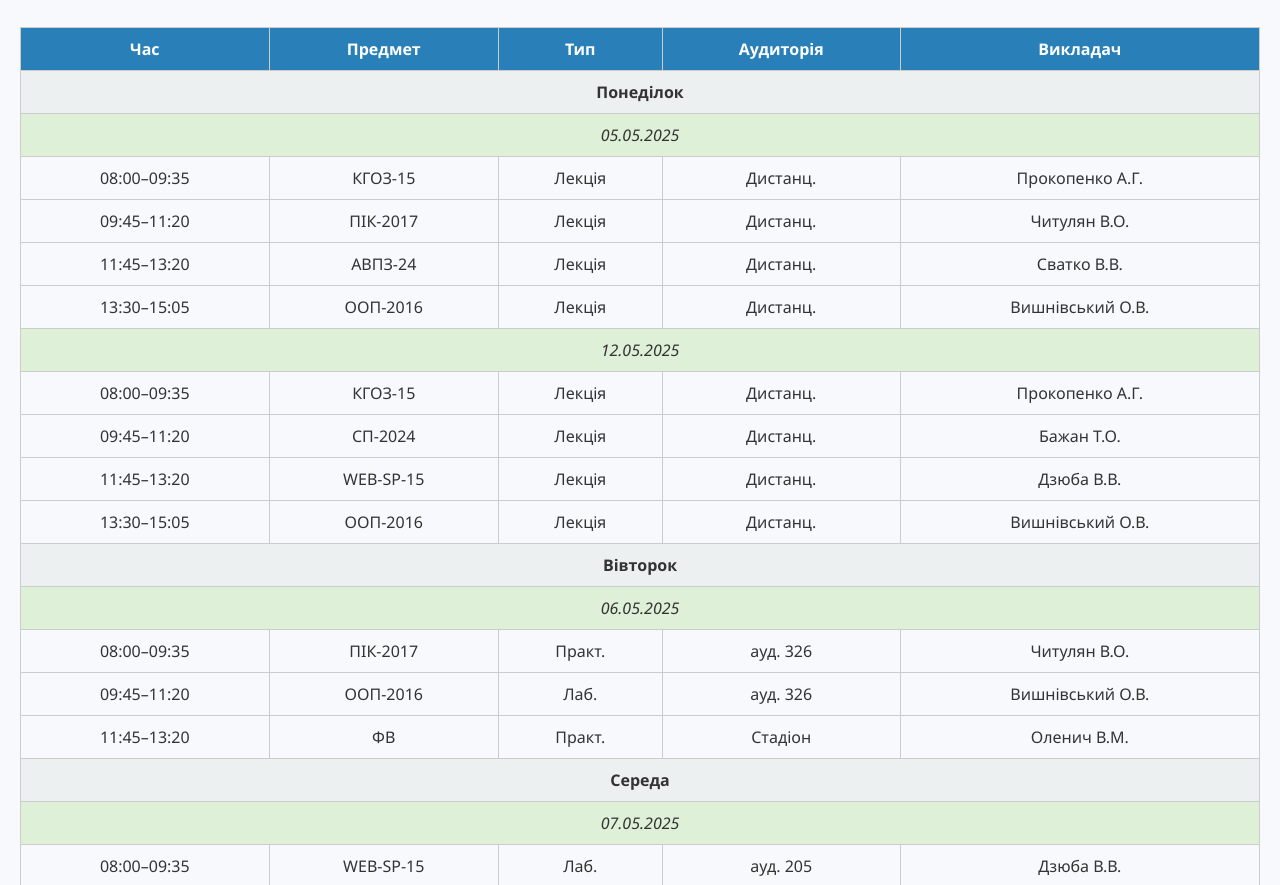
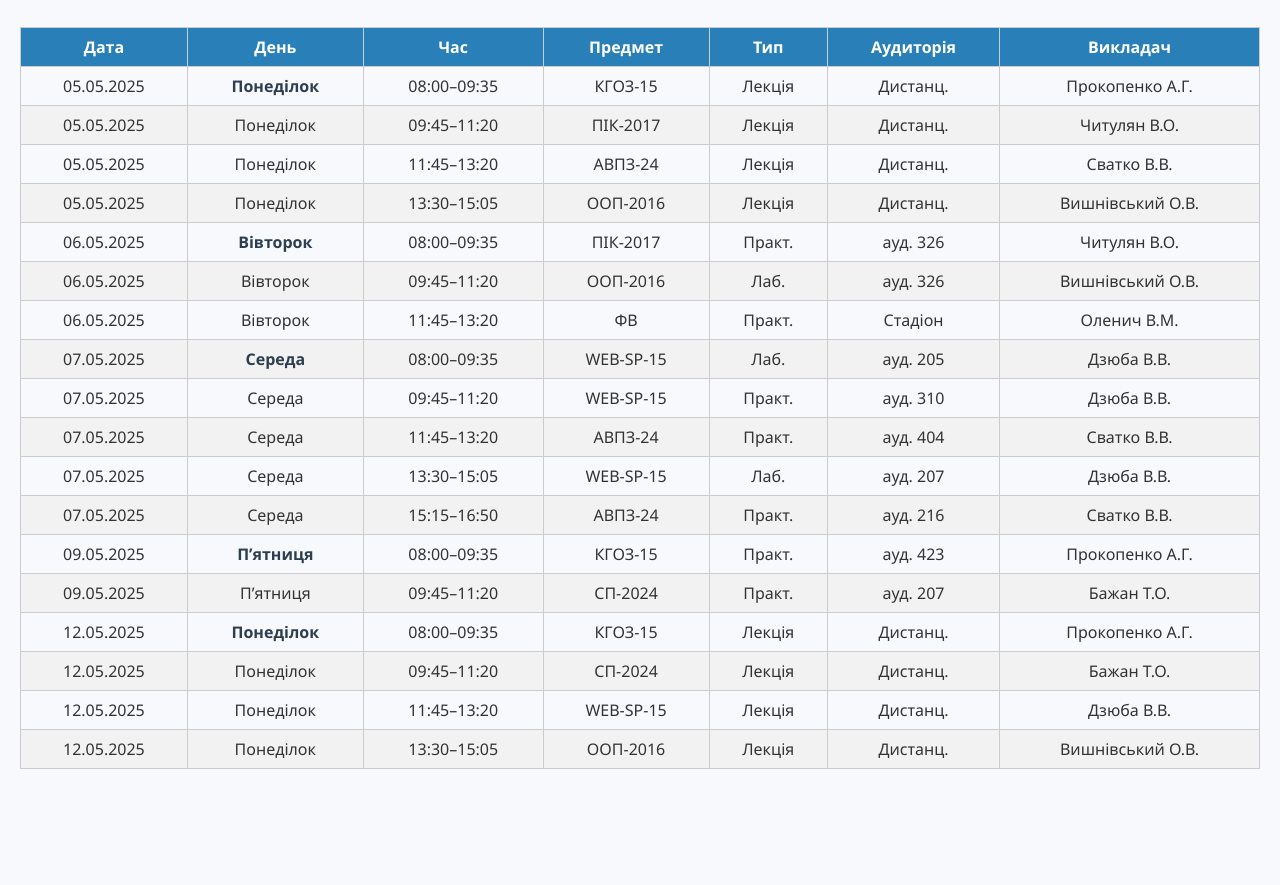
Before and after one commit to atakomiq/my-website, a plain HTML site: page practice1.html in a window 1280 px wide. Shown: the part 67-952 px from the top of the page. After the commit the page ends 856 px from the top, so only its background shows below. Drawn offline with Linux system fonts and the light colour scheme.

Commit message:
Update practice1.html

```diff
--- a/practice1.html
+++ b/practice1.html
@@ -14,29 +14,26 @@
             text-align: center;
             color: #2c3e50;
         }
-        .schedule {
+        table {
             width: 100%;
             border-collapse: collapse;
             margin-top: 30px;
         }
-        .schedule th, .schedule td {
+        th, td {
             border: 1px solid #ccc;
-            padding: 10px;
+            padding: 8px 10px;
             text-align: center;
         }
-        .schedule th {
+        th {
             background-color: #2980b9;
             color: white;
         }
-        .day-row {
-            background-color: #ecf0f1;
+        tr:nth-child(even) {
+            background-color: #f2f2f2;
+        }
+        .day-name {
             font-weight: bold;
-            text-align: left;
-            padding-left: 10px;
-        }
-        .date-row {
-            background-color: #dff0d8;
-            font-style: italic;
+            color: #2c3e50;
         }
     </style>
 </head>
@@ -44,9 +41,11 @@
 
 <h1>Розклад занять на травень 2025</h1>
 
-<table class="schedule">
+<table>
     <thead>
         <tr>
+            <th>Дата</th>
+            <th>День</th>
             <th>Час</th>
             <th>Предмет</th>
             <th>Тип</th>
@@ -55,46 +54,28 @@
         </tr>
     </thead>
     <tbody>
-        <!-- Понеділок -->
-        <tr><td colspan="5" class="day-row">Понеділок</td></tr>
+        <tr><td>05.05.2025</td><td class="day-name">Понеділок</td><td>08:00–09:35</td><td>КГОЗ-15</td><td>Лекція</td><td>Дистанц.</td><td>Прокопенко А.Г.</td></tr>
+        <tr><td>05.05.2025</td><td>Понеділок</td><td>09:45–11:20</td><td>ПІК-2017</td><td>Лекція</td><td>Дистанц.</td><td>Читулян В.О.</td></tr>
+        <tr><td>05.05.2025</td><td>Понеділок</td><td>11:45–13:20</td><td>АВПЗ-24</td><td>Лекція</td><td>Дистанц.</td><td>Сватко В.В.</td></tr>
+        <tr><td>05.05.2025</td><td>Понеділок</td><td>13:30–15:05</td><td>ООП-2016</td><td>Лекція</td><td>Дистанц.</td><td>Вишнівський О.В.</td></tr>
 
-        <tr><td colspan="5" class="date-row">05.05.2025</td></tr>
-        <tr><td>08:00–09:35</td><td>КГОЗ-15</td><td>Лекція</td><td>Дистанц.</td><td>Прокопенко А.Г.</td></tr>
-        <tr><td>09:45–11:20</td><td>ПІК-2017</td><td>Лекція</td><td>Дистанц.</td><td>Читулян В.О.</td></tr>
-        <tr><td>11:45–13:20</td><td>АВПЗ-24</td><td>Лекція</td><td>Дистанц.</td><td>Сватко В.В.</td></tr>
-        <tr><td>13:30–15:05</td><td>ООП-2016</td><td>Лекція</td><td>Дистанц.</td><td>Вишнівський О.В.</td></tr>
+        <tr><td>06.05.2025</td><td class="day-name">Вівторок</td><td>08:00–09:35</td><td>ПІК-2017</td><td>Практ.</td><td>ауд. 326</td><td>Читулян В.О.</td></tr>
+        <tr><td>06.05.2025</td><td>Вівторок</td><td>09:45–11:20</td><td>ООП-2016</td><td>Лаб.</td><td>ауд. 326</td><td>Вишнівський О.В.</td></tr>
+        <tr><td>06.05.2025</td><td>Вівторок</td><td>11:45–13:20</td><td>ФВ</td><td>Практ.</td><td>Стадіон</td><td>Оленич В.М.</td></tr>
 
-        <tr><td colspan="5" class="date-row">12.05.2025</td></tr>
-        <tr><td>08:00–09:35</td><td>КГОЗ-15</td><td>Лекція</td><td>Дистанц.</td><td>Прокопенко А.Г.</td></tr>
-        <tr><td>09:45–11:20</td><td>СП-2024</td><td>Лекція</td><td>Дистанц.</td><td>Бажан Т.О.</td></tr>
-        <tr><td>11:45–13:20</td><td>WEB-SP-15</td><td>Лекція</td><td>Дистанц.</td><td>Дзюба В.В.</td></tr>
-        <tr><td>13:30–15:05</td><td>ООП-2016</td><td>Лекція</td><td>Дистанц.</td><td>Вишнівський О.В.</td></tr>
+        <tr><td>07.05.2025</td><td class="day-name">Середа</td><td>08:00–09:35</td><td>WEB-SP-15</td><td>Лаб.</td><td>ауд. 205</td><td>Дзюба В.В.</td></tr>
+        <tr><td>07.05.2025</td><td>Середа</td><td>09:45–11:20</td><td>WEB-SP-15</td><td>Практ.</td><td>ауд. 310</td><td>Дзюба В.В.</td></tr>
+        <tr><td>07.05.2025</td><td>Середа</td><td>11:45–13:20</td><td>АВПЗ-24</td><td>Практ.</td><td>ауд. 404</td><td>Сватко В.В.</td></tr>
+        <tr><td>07.05.2025</td><td>Середа</td><td>13:30–15:05</td><td>WEB-SP-15</td><td>Лаб.</td><td>ауд. 207</td><td>Дзюба В.В.</td></tr>
+        <tr><td>07.05.2025</td><td>Середа</td><td>15:15–16:50</td><td>АВПЗ-24</td><td>Практ.</td><td>ауд. 216</td><td>Сватко В.В.</td></tr>
 
-        <!-- Вівторок -->
-        <tr><td colspan="5" class="day-row">Вівторок</td></tr>
+        <tr><td>09.05.2025</td><td class="day-name">П’ятниця</td><td>08:00–09:35</td><td>КГОЗ-15</td><td>Практ.</td><td>ауд. 423</td><td>Прокопенко А.Г.</td></tr>
+        <tr><td>09.05.2025</td><td>П’ятниця</td><td>09:45–11:20</td><td>СП-2024</td><td>Практ.</td><td>ауд. 207</td><td>Бажан Т.О.</td></tr>
 
-        <tr><td colspan="5" class="date-row">06.05.2025</td></tr>
-        <tr><td>08:00–09:35</td><td>ПІК-2017</td><td>Практ.</td><td>ауд. 326</td><td>Читулян В.О.</td></tr>
-        <tr><td>09:45–11:20</td><td>ООП-2016</td><td>Лаб.</td><td>ауд. 326</td><td>Вишнівський О.В.</td></tr>
-        <tr><td>11:45–13:20</td><td>ФВ</td><td>Практ.</td><td>Стадіон</td><td>Оленич В.М.</td></tr>
-
-        <!-- Середа -->
-        <tr><td colspan="5" class="day-row">Середа</td></tr>
-
-        <tr><td colspan="5" class="date-row">07.05.2025</td></tr>
-        <tr><td>08:00–09:35</td><td>WEB-SP-15</td><td>Лаб.</td><td>ауд. 205</td><td>Дзюба В.В.</td></tr>
-        <tr><td>09:45–11:20</td><td>WEB-SP-15</td><td>Практ.</td><td>ауд. 310</td><td>Дзюба В.В.</td></tr>
-        <tr><td>11:45–13:20</td><td>АВПЗ-24</td><td>Практ.</td><td>ауд. 404</td><td>Сватко В.В.</td></tr>
-        <tr><td>13:30–15:05</td><td>WEB-SP-15</td><td>Лаб.</td><td>ауд. 207</td><td>Дзюба В.В.</td></tr>
-        <tr><td>15:15–16:50</td><td>АВПЗ-24</td><td>Практ.</td><td>ауд. 216</td><td>Сватко В.В.</td></tr>
-
-        <!-- П’ятниця -->
-        <tr><td colspan="5" class="day-row">П’ятниця</td></tr>
-
-        <tr><td colspan="5" class="date-row">09.05.2025</td></tr>
-        <tr><td>08:00–09:35</td><td>КГОЗ-15</td><td>Практ.</td><td>ауд. 423</td><td>Прокопенко А.Г.</td></tr>
-        <tr><td>09:45–11:20</td><td>СП-2024</td><td>Практ.</td><td>ауд. 207</td><td>Бажан Т.О.</td></tr>
-
+        <tr><td>12.05.2025</td><td class="day-name">Понеділок</td><td>08:00–09:35</td><td>КГОЗ-15</td><td>Лекція</td><td>Дистанц.</td><td>Прокопенко А.Г.</td></tr>
+        <tr><td>12.05.2025</td><td>Понеділок</td><td>09:45–11:20</td><td>СП-2024</td><td>Лекція</td><td>Дистанц.</td><td>Бажан Т.О.</td></tr>
+        <tr><td>12.05.2025</td><td>Понеділок</td><td>11:45–13:20</td><td>WEB-SP-15</td><td>Лекція</td><td>Дистанц.</td><td>Дзюба В.В.</td></tr>
+        <tr><td>12.05.2025</td><td>Понеділок</td><td>13:30–15:05</td><td>ООП-2016</td><td>Лекція</td><td>Дистанц.</td><td>Вишнівський О.В.</td></tr>
     </tbody>
 </table>
 
```
